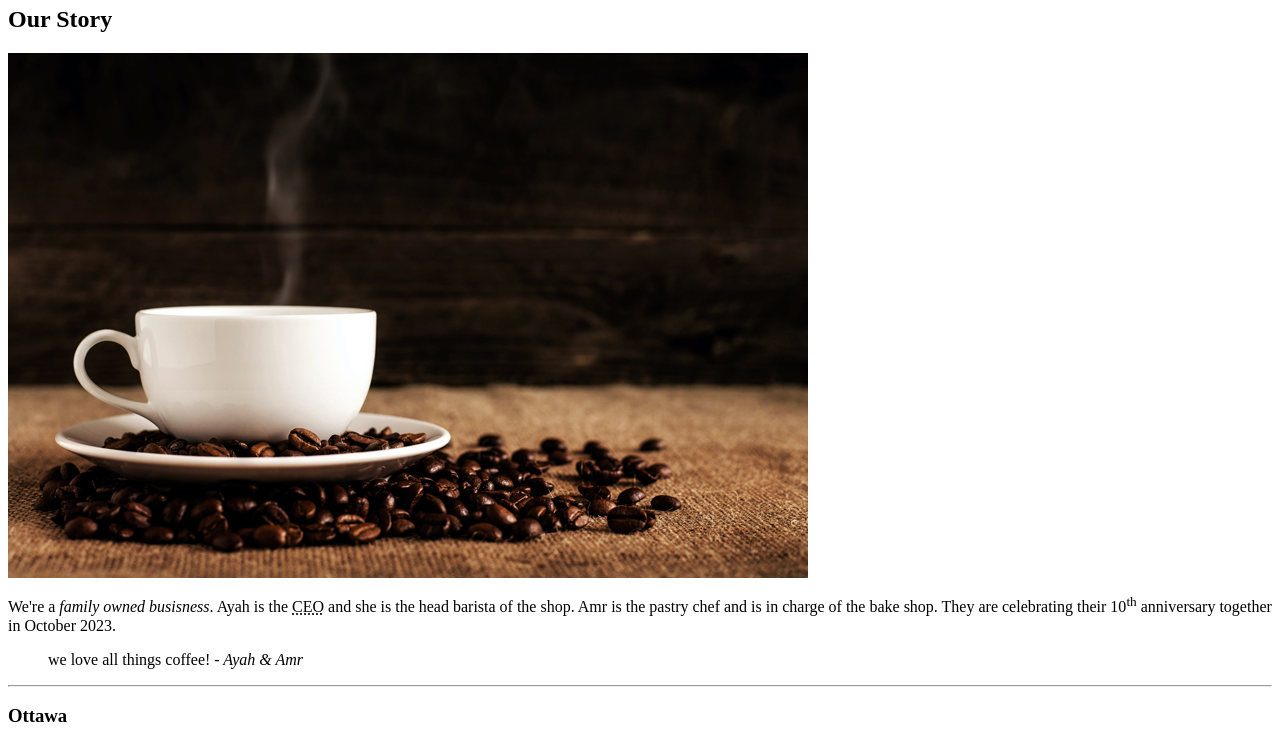
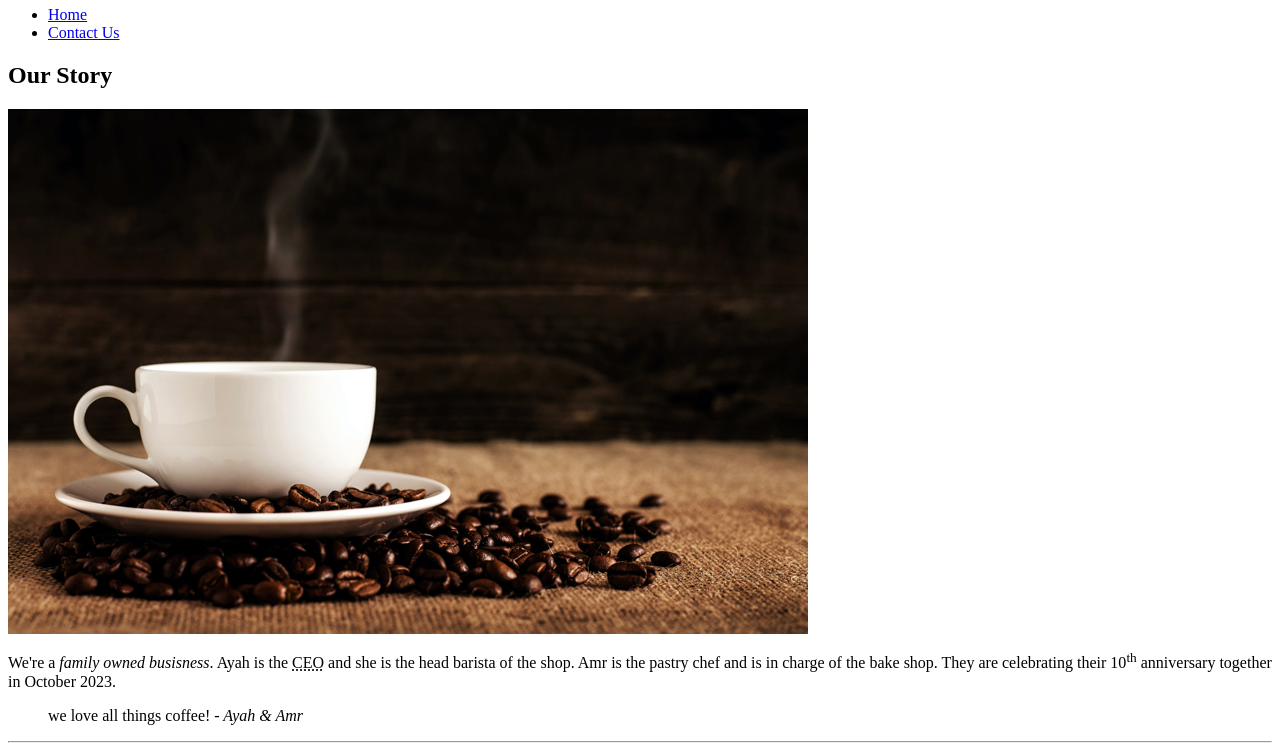
Before and after one commit to ebad0022/ebad0022.github.io, a plain HTML site: page week4/index.html in a window 1280 px wide. Shown: the part 60-803 px from the top of the page. Drawn offline with Linux system fonts and the light colour scheme.

Commit message:
ads link to banana bread recipie

```diff
--- a/week4/index.html
+++ b/week4/index.html
@@ -11,6 +11,14 @@
         <!-- site header -->
         <header>
             <h1>Ayah's Coffee Shop</h1>
+            <nav>
+
+                <ul>
+                    <li><a href="index.html">Home</a></li>
+                    <li><a href="contact.html">Contact Us</a></li>
+                </ul>
+            </nav>
+
         </header>
         <!-- starting the main content -->
         <main>
@@ -76,6 +84,8 @@
                         </ul>
                     </dd>
                 </dl>
+                <!-- adding an external link -->
+                <a href="https://www.allrecipes.com/recipe/20144/banana-banana-bread/" target="_blank">Get the recipie</a>
             </section>
         </main>
         <!--site footer  -->
```
